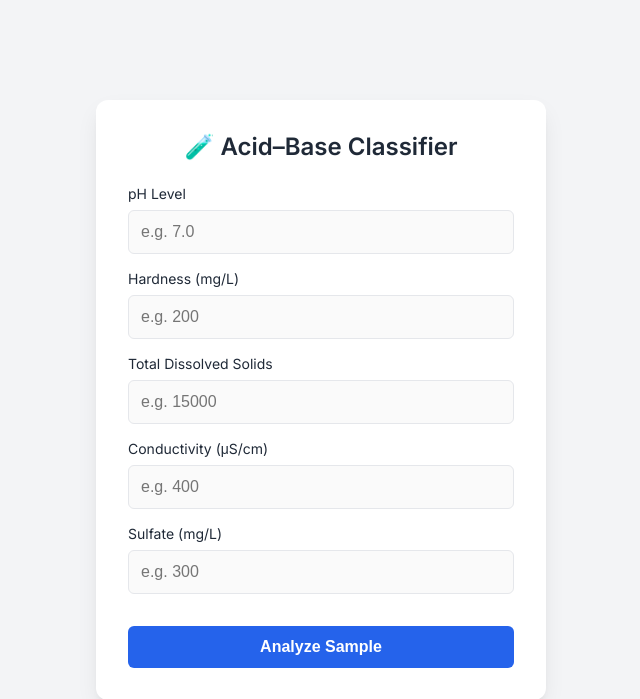
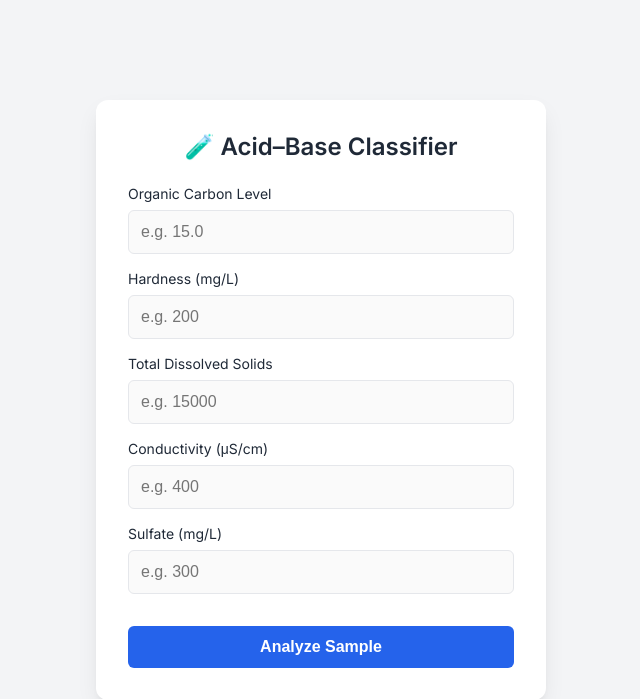
Before and after one commit to JoshuaNuhu/Acid-Base-Classifier, a Flask app: page / in a window 1280 px wide. Shown: the top 699 px of the page, without its empty margins (319-959 px from the left). Run offline with Flask 3, Linux system fonts and the light colour scheme; parts of the project's set-up code (start-up, migrations or seed data) failed here and were passed over.

Commit message:
named various sections the jypter notebook

```diff
--- a/templates/index.html
+++ b/templates/index.html
@@ -138,8 +138,8 @@
 
         <form method="POST">
             <div class="form-group">
-                <label for="pH">pH Level</label>
-                <input type="number" step="0.01" id="pH" name="pH" placeholder="e.g. 7.0" required>
+                <label for="Organic_carbon">Organic Carbon Level</label>
+                <input type="number" step="0.01" id="Organic_carbon" name="Organic_carbon" placeholder="e.g. 15.0" required>
             </div>
 
             <div class="form-group">
```
Also changed, not shown: 1 other file.
